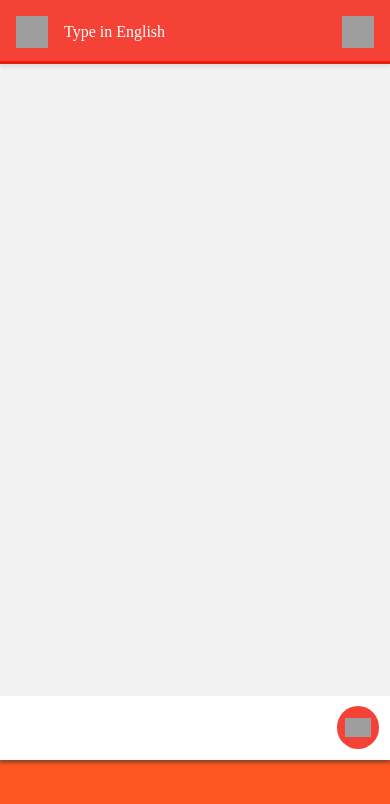
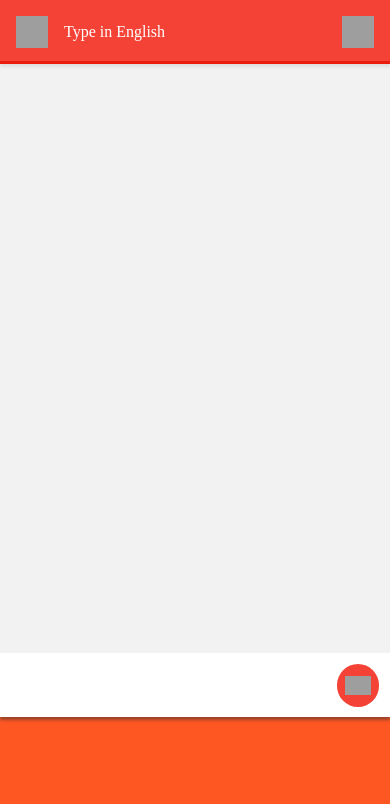
Before and after one commit to sanoylab/English2AmharicTranslate, a PHP site: page /index.html in a window 390 px wide. Shown: the top 804 px of the page. Run offline with PHP 8.4, Linux system fonts and the light colour scheme; some libraries are stand-ins or nearby versions; grey boxes are pictures that could not be loaded.

```diff
--- a/style.css
+++ b/style.css
@@ -246,7 +246,7 @@ body {
   .wrapper {
     width: 100%;
     height: 100%;
-    height: 90vh;
+    height: 85vh;
     top: 0;
     left: 0;
     -webkit-transform: translateX(0);
@@ -254,6 +254,6 @@ body {
   }
   .wrapper .inner {
     height: 100%;
-    height: 90vh;
+    height: 85vh;
   }
 }
```
